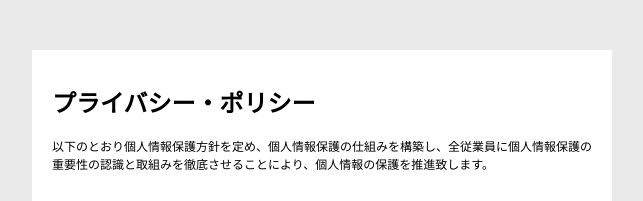
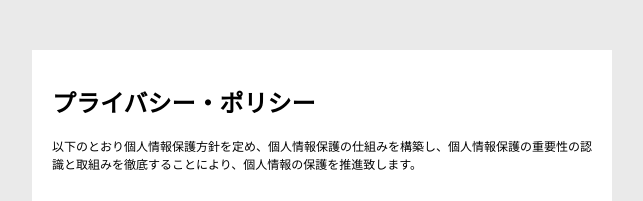
Before and after one commit to pphouse/kaitenzushi_kanji, a plain HTML site: page index.html in a window 1280 px wide. Shown: the top 201 px of the page, without its empty margins (318-961 px from the left). Drawn offline with Linux system fonts and the light colour scheme.

Commit message:
Update index.html

```diff
--- a/index.html
+++ b/index.html
@@ -22,7 +22,7 @@ h2{
 </style></head>
 <body><div id="content">
     <h1>プライバシー・ポリシー</h1>
-    <p>以下のとおり個人情報保護方針を定め、個人情報保護の仕組みを構築し、全従業員に個人情報保護の重要性の認識と取組みを徹底させることにより、個人情報の保護を推進致します。</p>
+    <p>以下のとおり個人情報保護方針を定め、個人情報保護の仕組みを構築し、個人情報保護の重要性の認識と取組みを徹底することにより、個人情報の保護を推進致します。</p>
 
     <h2>利用者情報の取得<span style="color:#b00;font-size:12px"></span></h2>
     <p>本アプリが利用者の個人情報を取得することはありません。</p>
```
